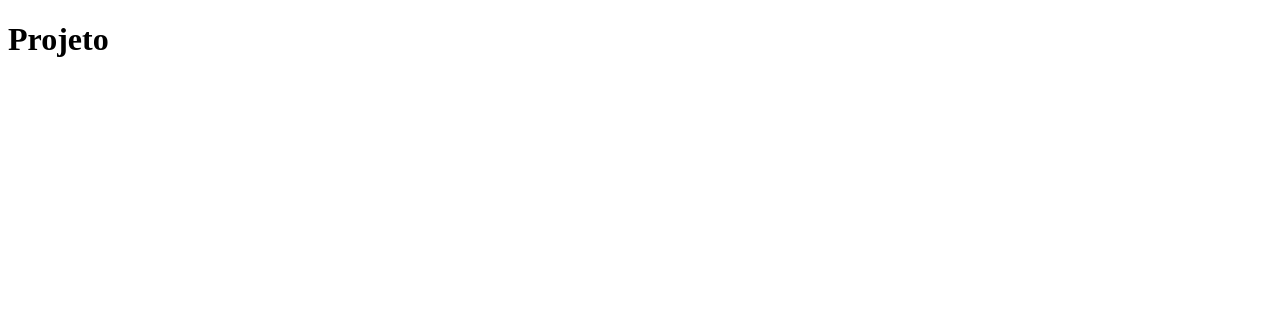
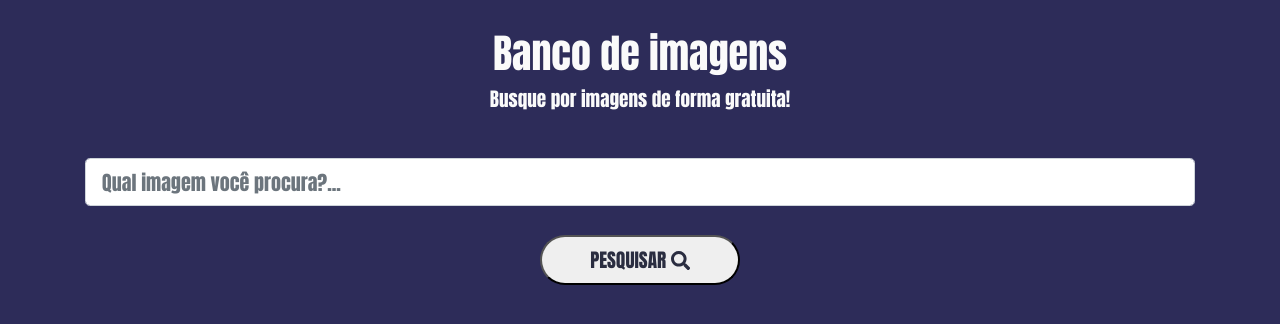
Before and after one commit to FeEDIT1/Trabalho, a React (Create React App) app: page / in a window 1280 px wide. Shown: the top 324 px of the page. Built offline with nearby package versions, Linux system fonts and the light colour scheme.

Commit message:
Site semi montado

```diff
--- /dev/null
+++ b/src/App.css
@@ -0,0 +1,22 @@
+@import url('https://fonts.googleapis.com/css2?family=Anton&family=Oswald:wght@700&display=swap');
+body{
+background-color: #2D2C59;
+}
+
+
+.cabecalho{
+    color: #fafafa;
+    font-family: 'Anton', sans-serif;
+    text-align: center;
+    font-size: larger;
+}
+
+button{
+    width: 200px;
+    height: 50px;
+    color: #2A2D40;
+    border-radius: 50px;
+    cursor:pointer;
+
+
+}
--- a/src/App.js
+++ b/src/App.js
@@ -1,10 +1,89 @@
-import React from 'react'
+import React,{useState} from 'react'
+import 'bootstrap/dist/css/bootstrap.min.css'
+import './App.css'
 
+
+import Navbar from 'react-bootstrap/Navbar'
+import Nav from 'react-bootstrap/Nav'
+import Jumbotron from 'react-bootstrap/Jumbotron'
+import FormControl from 'react-bootstrap/FormControl'
+import Form from 'react-bootstrap/Form'
+import Button from 'react-bootstrap/Button'
+
+import{FaSearch} from 'react-icons/fa'
 function App(){
+  const[foto, setFoto] = useState([])
+
+
+  function listaFotos(){
+      const listagemFotos = foto.map((foto)=>
+      <img key={foto.id} src={foto.id[4][512]}></img>
+      )
+  return (
+    <> {listagemFotos} </>
+  )
+  }
+
+
+    async function obtemFoto(foto){
+      const apiFoto = process.env.REACT_APP_APIFOTO
+      let urlFoto= `https://api.pexels.com/v1/search?query=${foto}`
+
+      await fetch(urlFoto, {
+        headers: {
+          Authorization: apiFoto
+        }
+      })
+
+      .then(response => response.json())
+      .then(data =>
+        {
+          console.log(data)
+        })
+        .catch(function(error){
+            console.error(`ops, algo deu errado: ${error.message}`)
+
+        })
+    }
+
+
+
 
   return(
     <>
-    <h1>Projeto</h1>
+
+
+
+<div class="pagina">
+
+
+    <div class="cabecalho">
+      <br></br>
+      <h1>Banco de imagens</h1>
+      <p>Busque por imagens de forma gratuita!</p> <br>
+      </br>
+
+<div class="container h-100">
+  <div class="row h-100 justify-content-center align-items-center"></div>
+      <div class = "barra">
+      <Form >
+      <FormControl type="text" value={foto} size="lg" onChange={event=> setFoto(event.target.value)}
+      placeholder="Qual imagem você procura?..."></FormControl>
+      </Form>
+      <br></br>
+      <div class="botao">
+      <button onClick={()=> obtemFoto(foto)}>PESQUISAR <FaSearch/></button>
+      <br></br> <br></br>
+      <listaFotos></listaFotos>
+
+              </div>
+</div>
+</div>
+</div>
+</div>
+      <br></br> <br></br>
+
+
     </>
   )
 }
--- a/src/index.js
+++ b/src/index.js
@@ -1,6 +1,5 @@
 import React from 'react';
 import ReactDOM from 'react-dom';
-
 import App from './App';
 
 
```
